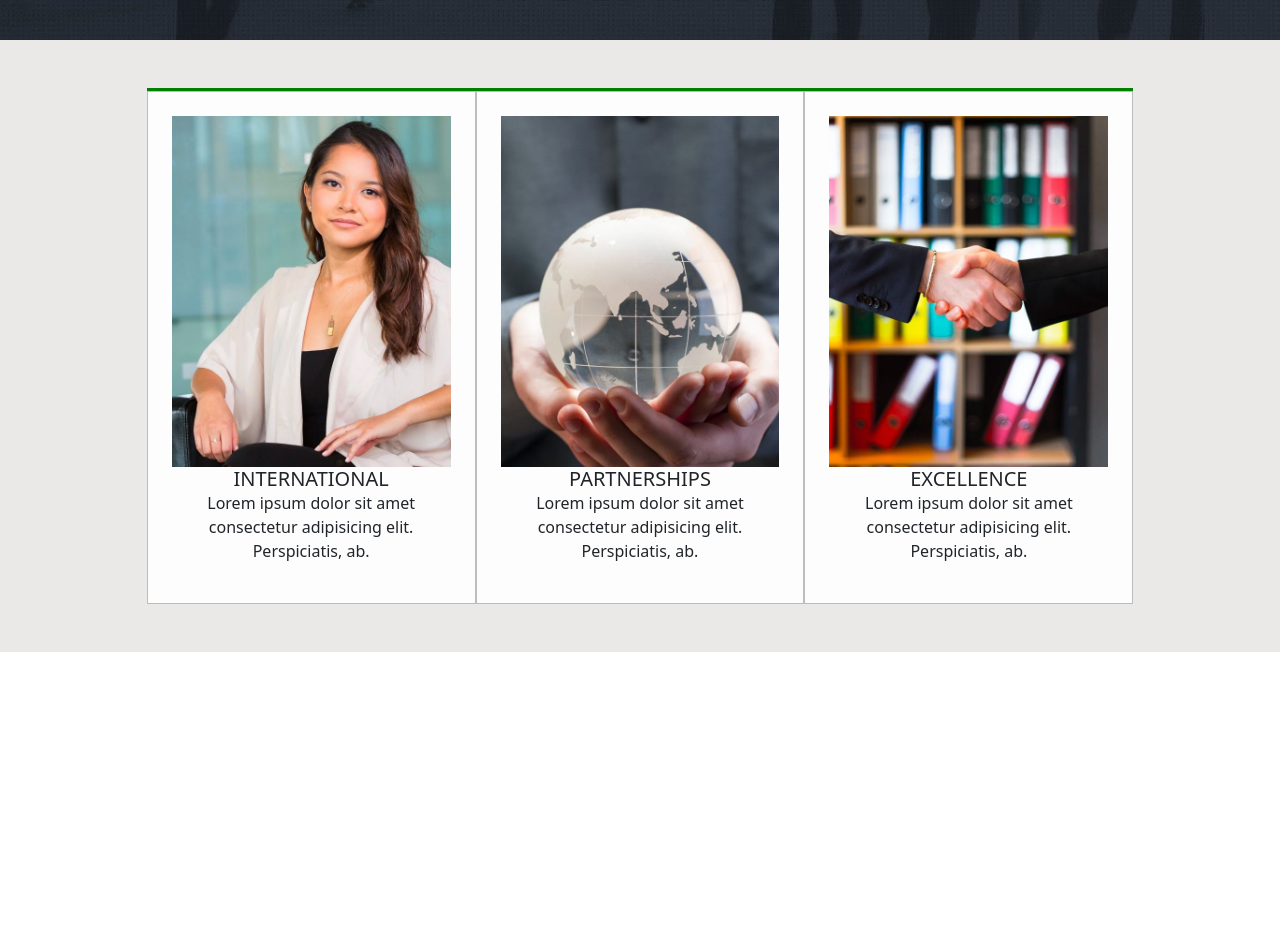
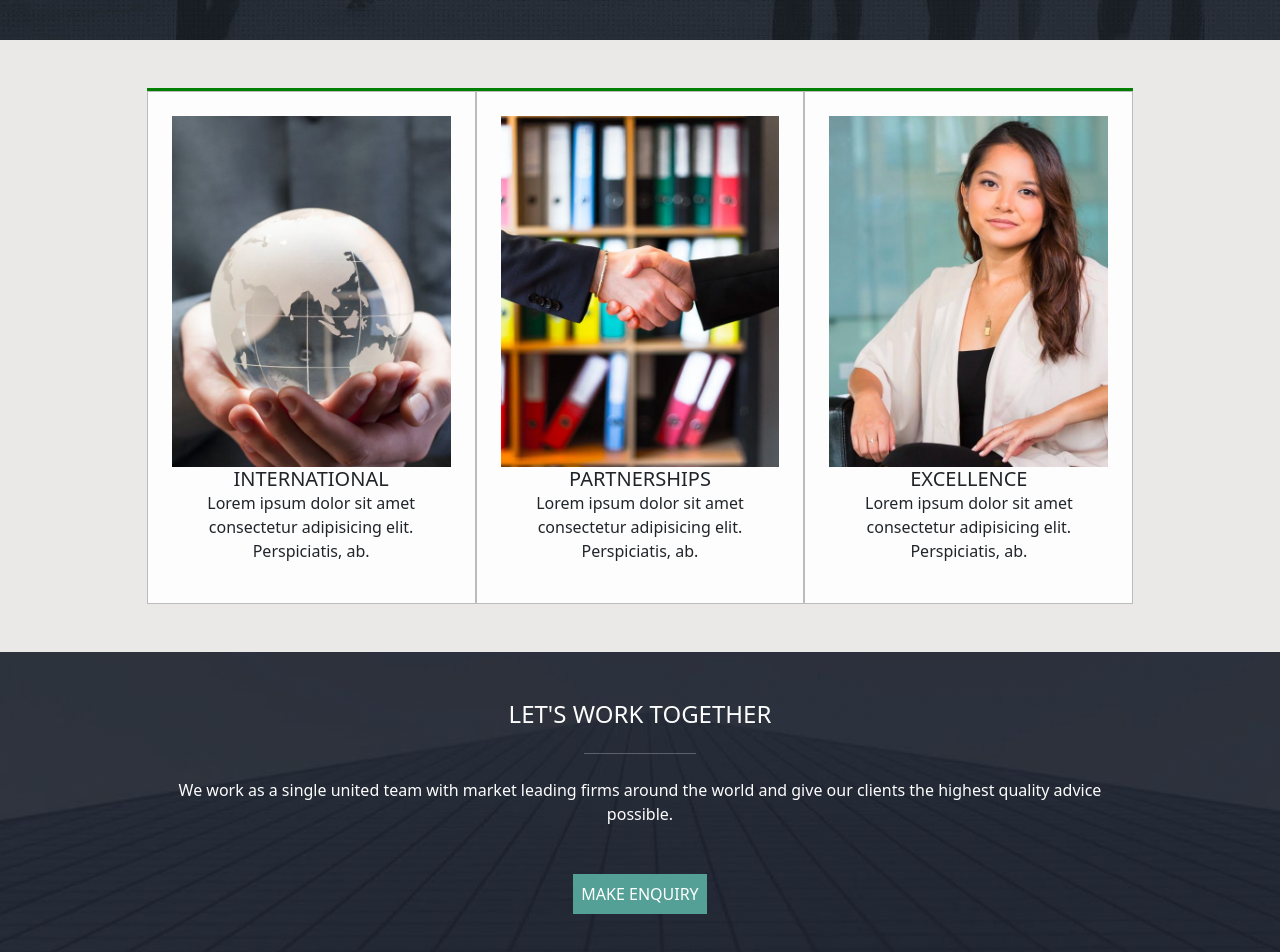
Before and after one commit to CondoriM/proj-html-vuejs, a Vue app: page / in a window 1280 px wide. Shown: the part 1330-2282 px from the top of the page. Before the commit the page ends 1982 px from the top, so only its background shows below. Built offline with nearby package versions, Linux system fonts and the light colour scheme.

Commit message:
created togheter section

```diff
--- a/src/components/MainComponent.vue
+++ b/src/components/MainComponent.vue
@@ -97,6 +97,21 @@
                 </div>
             </div>
         </section>
+
+        <section id="together" class="row text-center justify-content-center p-5 ">
+            <div class="col-10 d-flex flex-column align-items-center">
+                <h4>LET'S WORK TOGETHER</h4>
+
+                <!-- linea decorativa -->
+                <div class="col-2 p-4">
+                    <hr>
+                </div>
+
+                <p>We work as a single united team with market leading firms around the world and give our clients the highest quality advice possible.</p>
+
+                <a class="btn_c my-5" href="#">MAKE ENQUIRY</a>
+            </div>
+        </section>
     </div>
 </template>
 
@@ -132,14 +147,10 @@ export default {
             ],
 
             law:[
-                {img: 'law_3.jpg', title: 'INTERNATIONAL',text: 'Lorem ipsum dolor sit amet consectetur adipisicing elit. Perspiciatis, ab.'},
-                {img: 'law_7.jpg', title: 'PARTNERSHIPS',text: 'Lorem ipsum dolor sit amet consectetur adipisicing elit. Perspiciatis, ab.'},
-                {img: 'law_8.jpg', title: 'EXCELLENCE',text: 'Lorem ipsum dolor sit amet consectetur adipisicing elit. Perspiciatis, ab.'}
+                {img: 'law_7.jpg', title: 'INTERNATIONAL',text: 'Lorem ipsum dolor sit amet consectetur adipisicing elit. Perspiciatis, ab.'},
+                {img: 'law_8.jpg', title: 'PARTNERSHIPS',text: 'Lorem ipsum dolor sit amet consectetur adipisicing elit. Perspiciatis, ab.'},
+                {img: 'law_3.jpg', title: 'EXCELLENCE',text: 'Lorem ipsum dolor sit amet consectetur adipisicing elit. Perspiciatis, ab.'}
             ],
-
-            cssProps: {
-                backgroundImage: `url(${require('@/assets/img/law_3.jpg')})`,
-            },
         };
     },
 }
@@ -187,4 +198,14 @@ color:$col-one;
         width: 100%;
     }
 }
+
+#together{
+    background-image: url('@/assets/img/where-we-work-parallax.jpg');
+    background-position: center;
+    color: $col-one;
+
+    a{
+        background-color: $col-tree;
+    }
+}
 </style>
```
